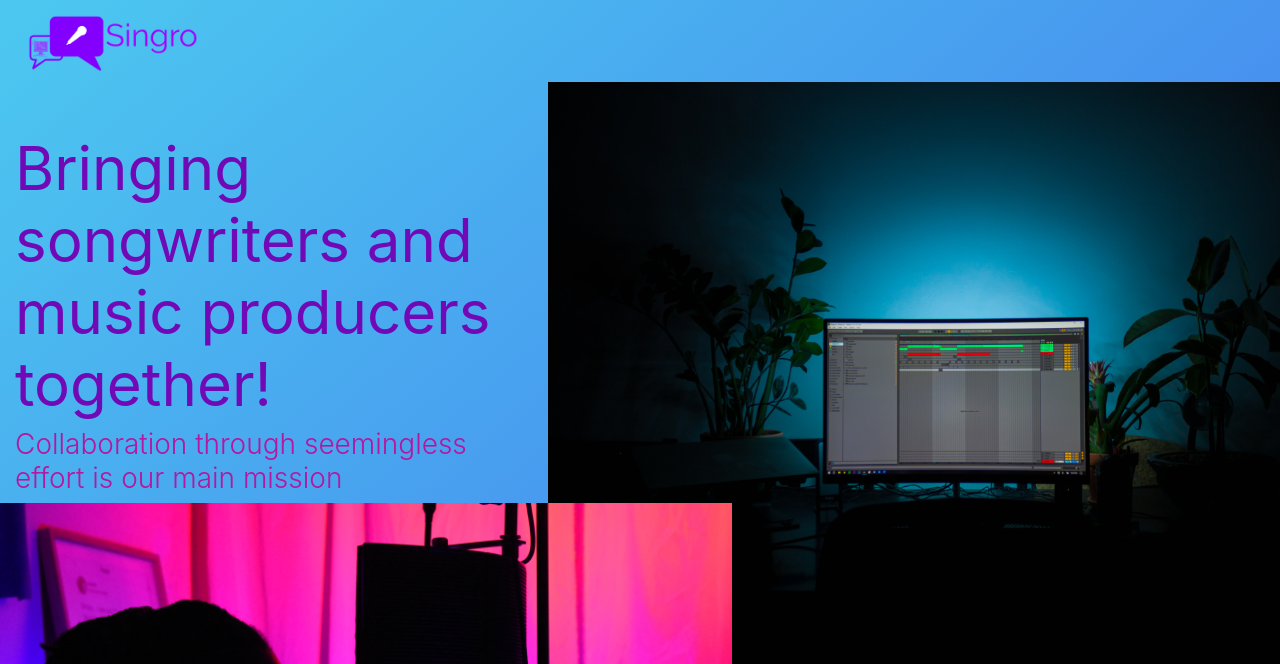
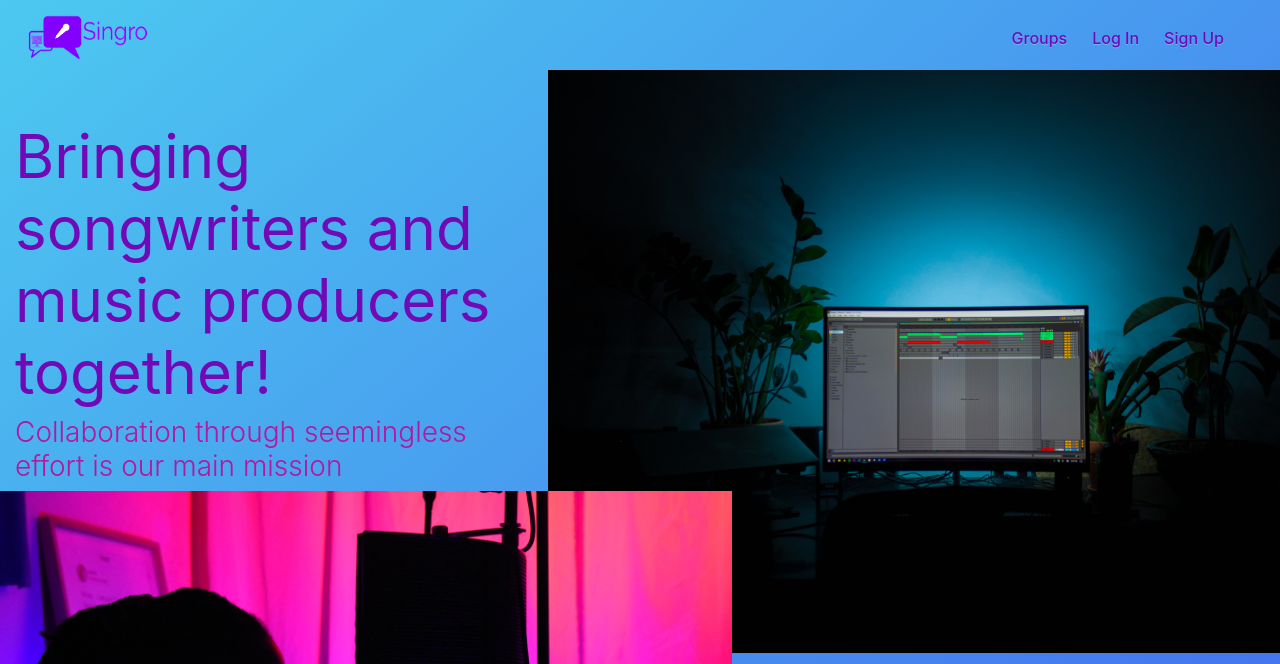
Before and after one commit to nicocoa10/singro, a Django app: page / in a window 1280 px wide; the page is wider, and only the part inside the window is pictured. Shown: the top 664 px of that part. Run offline with Django 3.2, Linux system fonts and the light colour scheme; some libraries are stand-ins or nearby versions.

Commit message:
created navbar

```diff
--- a/musicsocial/static/musicsocial/css/master.css
+++ b/musicsocial/static/musicsocial/css/master.css
@@ -20,13 +20,17 @@
 
 }
 
+.nav-item {
+    margin-right: 25px;
+}
+
 /* change the color of active or hovered links */
-.navbar-right a:hover {
+.nav-item a:hover {
     color: rgba(247, 37, 133);
     /* add background-color to active links */
 }
 
-.navbar-right li:hover a {
+.nav-item li:hover a {
     background-color: rgba(113, 9, 183, 0.379);
     /* add background-color to active links */
 }
@@ -35,7 +39,7 @@
     background-color: #ff5500;
 } */
 
-.navbar-right a {
+.nav-item a {
     /* border: 1px solid black; */
     color: rgba(114, 9, 183, 1);
     font-weight: 480;
--- a/musicsocial/templates/base.html
+++ b/musicsocial/templates/base.html
@@ -21,29 +21,47 @@
   </head>
   <body>
 
-    <nav class="navbar navbar-custom" role="navigation" id='navbar'>
-      <div class="contianer">
-        <a class="navbar-brand mynav" href="{% url 'home' %}"><img class='logonav' src="{% static 'musicsocial/images/logo.png' %}" alt=""></a>
+<nav class="navbar navbar-expand-lg ">
+  <a class="navbar-brand" href="">
+    <img src="{% static 'musicsocial/images/logo.png' %}" width="120" height="45" alt="">
+  </a>
+  <button class="navbar-toggler" type="button" data-toggle="collapse" data-target="#navbarNav" aria-controls="navbarNav" aria-expanded="false" aria-label="Toggle navigation">
+    <span class="navbar-toggler-icon"></span>
+  </button>
+  <div class="collapse navbar-collapse" id="navbarNav">
+    <ul class="navbar-nav ml-auto ">
+    {% if user.is_authenticated %}
+      <li class="nav-item">
+      <a class="nav-link" href="{% url 'posts:create' %}">Post</a>
+      </li>
+      <li class="nav-item">
+        <a class="nav-link" href="{% url 'groups:all' %}">Groups</a>
+      </li>
+      <li class="nav-item">
+        <a class="nav-link" href="{% url 'groups:create' %}">Create Group</a>
+      </li>
+      <li class="nav-item">
+      <a class="nav-link" href="{% url 'accounts:logout' %}">Log Out</a>
+      </li>
 
-        {% comment %} <ul class="nav navbar-nav navbar-right">
-          {% if user.is_authenticated %}
-          <li class="nav-item"><a href="{% url 'posts:create' %}">Post</a></li>
-          <li><a href="{% url 'groups:all' %}">Groups</a></li>
-          <li><a href="{% url 'groups:create' %}">Create Group</a></li>
-          <li><a href="{% url 'accounts:logout' %}">Log Out</a></li>
+    {% else %}
 
-          {% else %}
+      <li class="nav-item">
+        <a href="{% url 'groups:all' %}">Groups</a>
+      </li>
+      <li class="nav-item">
+        <a href="{% url 'accounts:login' %}">Log In</a>
+      </li>
+      <li class="nav-item">
+        <a href="{% url 'accounts:signup' %}">Sign Up</a>
+      </li>
+    {% endif %}
+    </ul>
+  </div>
+</nav>
 
-          <li><a href="{% url 'groups:all' %}">Groups</a></li>
-          <li><a href="{% url 'accounts:login' %}">Log In</a></li>
-          <li><a href="{% url 'accounts:signup' %}">Sign Up</a></li>
-          {% endif %}
 
-        </ul> {% endcomment %}
 
-      </div>
-
-    </nav>
 
     <div class="container-fluid mycontent">
         {% block content %}
```
Also changed, not shown: 2 other files.
